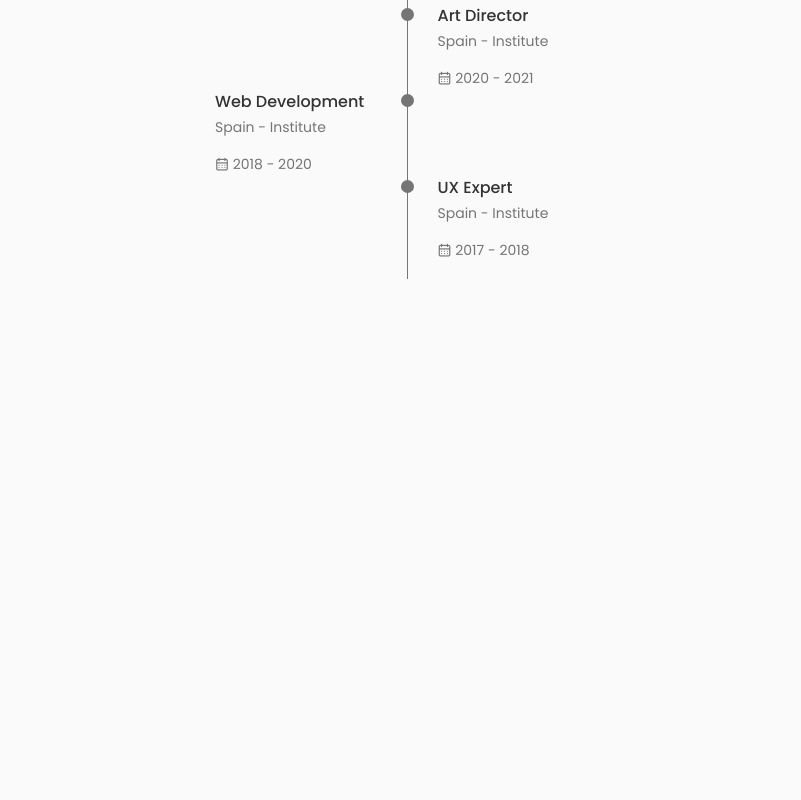
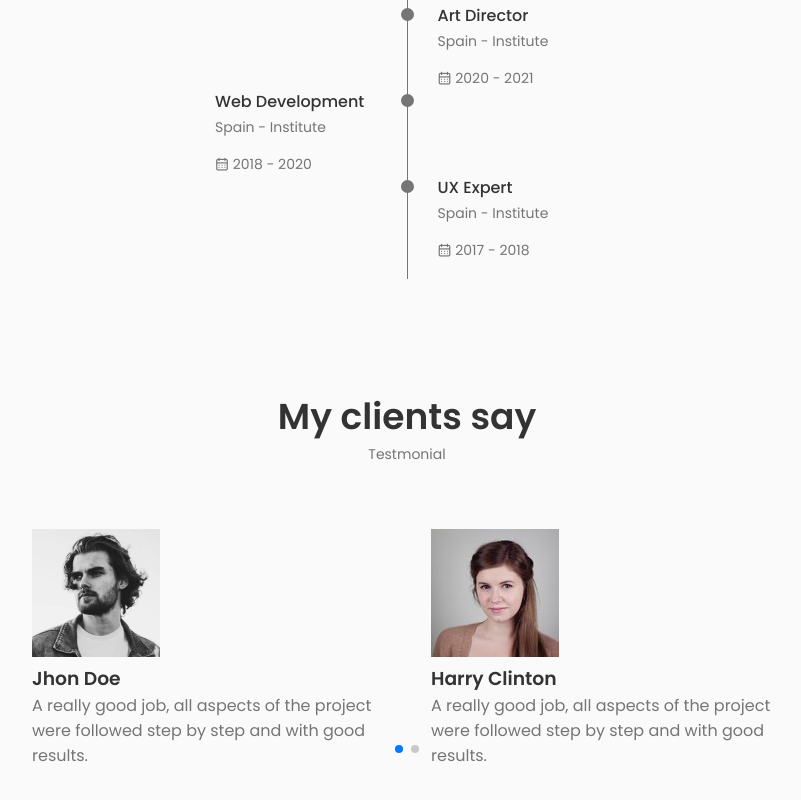
Before and after one commit to bberenice02/portfolio_Berenice, a React (Create React App) app: page / in a window 1280 px wide. Shown: the part 2098-2898 px from the top of the page, without its empty margins (233-1034 px from the left). Before the commit the page ends 2391 px from the top, so only its background shows below. Built offline with nearby package versions, Linux system fonts and the light colour scheme.

Commit message:
testimonials first commit

```diff
--- a/package.json
+++ b/package.json
@@ -9,6 +9,7 @@
     "react": "^18.3.1",
     "react-dom": "^18.3.1",
     "react-scripts": "5.0.1",
+    "swiper": "^11.1.14",
     "web-vitals": "^2.1.4"
   },
   "scripts": {
--- a/src/App.js
+++ b/src/App.js
@@ -6,6 +6,7 @@ import About from './components/about/About';
 import Skills from './components/skills/Skills';
 import Services from './components/services/Services';
 import Qualification from './components/qualification/Qualification';
+import Testimonials from './components/testimonials/Testimonials';
 
 const App = () => {
     return (
@@ -18,6 +19,7 @@ const App = () => {
             <Skills />
             <Services />
             <Qualification />
+            <Testimonials />
         </main>
 
         </>
--- /dev/null
+++ b/src/components/testimonials/Data.jsx
@@ -0,0 +1,27 @@
+import Image1 from "../../assets/testimonial1.png";
+import Image2 from "../../assets/testimonial2.png";
+import Image3 from "../../assets/testimonial3.png";
+
+export const Data = [
+    {
+      id: 1,
+      image: Image1,
+      title: "Jhon Doe",
+      description:
+        "A really good job, all aspects of the project were followed step by step and with good results.",
+    },
+    {
+      id: 2,
+      image: Image2,
+      title: "Harry Clinton",
+      description:
+        "A really good job, all aspects of the project were followed step by step and with good results.",
+    },
+    {
+      id: 3,
+      image: Image3,
+      title: "Sara Cill",
+      description:
+        "A really good job, all aspects of the project were followed step by step and with good results.",
+    },
+  ];
--- /dev/null
+++ b/src/components/testimonials/Testimonials.jsx
@@ -0,0 +1,52 @@
+import React from 'react';
+import "./testimonial.css";
+import { Data } from './Data';
+// Import Swiper React components
+import { Swiper, SwiperSlide } from 'swiper/react';
+
+// Import Swiper styles
+import 'swiper/css';
+import 'swiper/css/pagination';
+
+// import required modules
+import { Pagination } from 'swiper/modules';
+
+const Testimonials = () => {
+  return (
+    <section className="testimonial container section">
+        <h2 className="section__title">My clients say</h2>
+        <span className="section__subtitle">Testmonial</span>
+
+        <Swiper className="testimonial__container"
+                slidesPerView={1}
+                spaceBetween={10}
+                pagination={{
+                  clickable: true,
+                }}
+                breakpoints={{
+                  576: {
+                    slidesPerView: 2,
+                  },
+                  768: {
+                    slidesPerView: 2,
+                    spaceBetween: 48,
+                  },
+                }}
+                modules={[Pagination]}
+        >
+            {Data.map(({id, image, title, description }) => {
+                return (
+                    <SwiperSlide className="testimonial__card" key={id}>
+                        <img src={image} alt="" className="testimonial__img" />
+
+                        <h3 className="testimonial__name">{title}</h3>
+                        <p className="testimonial__description">{description}</p>
+                    </SwiperSlide>
+                );
+            })}
+        </Swiper>
+    </section>
+  );
+};
+
+export default Testimonials;
--- /dev/null
+++ b/src/components/testimonials/testimonial.css
@@ -0,0 +1,3 @@
+.testimonial__container {
+    width: 750px;
+}
```
Also changed, not shown: 1 other file (tests, documents, lock files or other folders).
